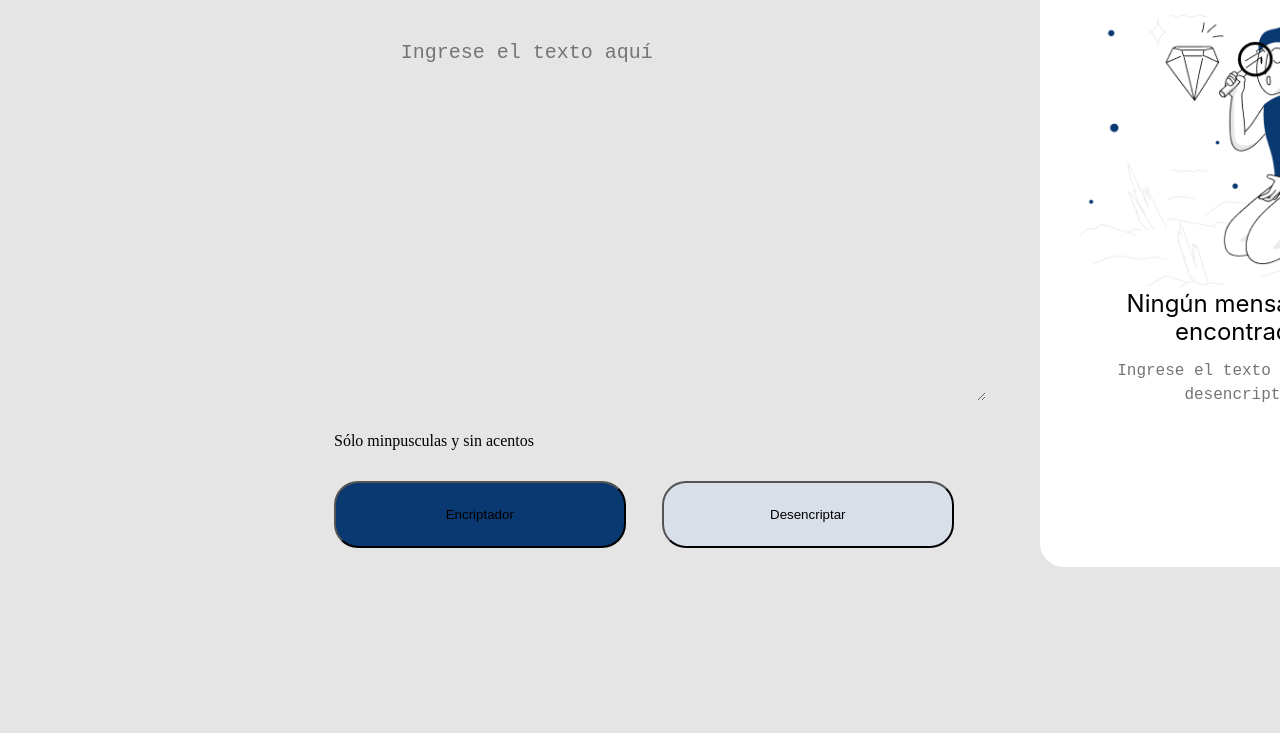
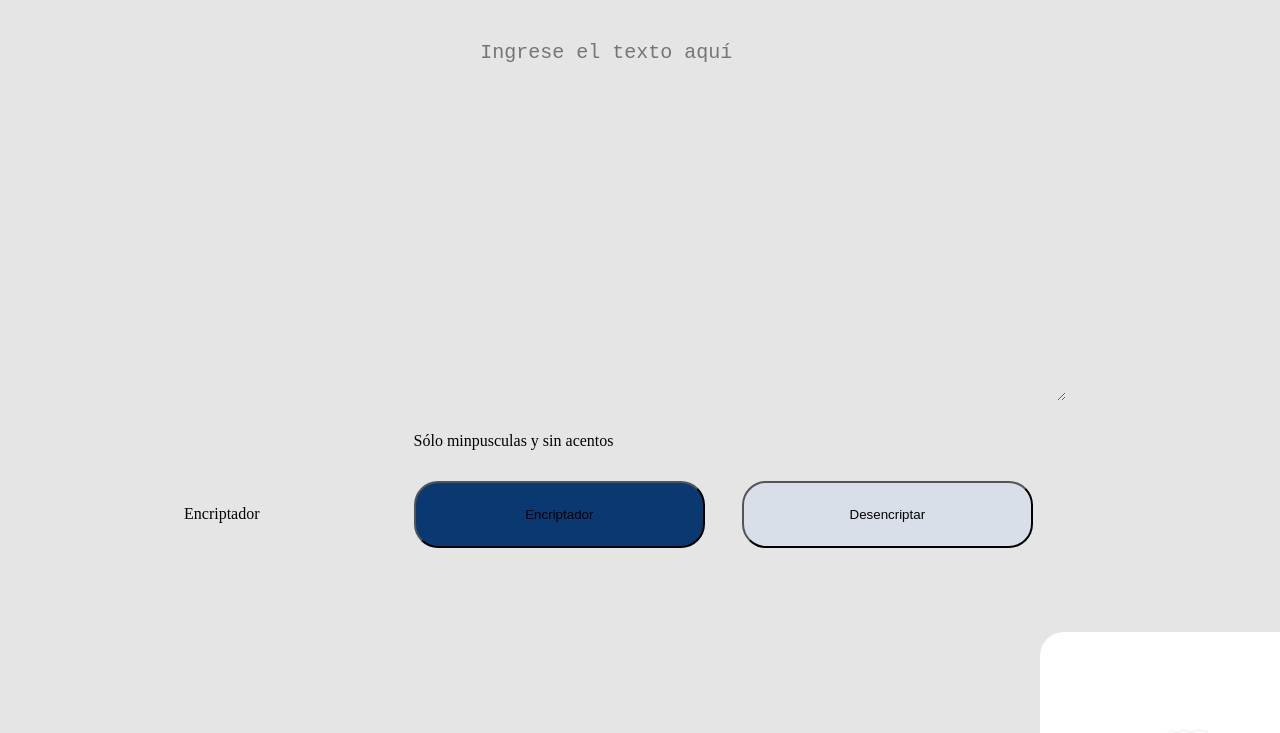
Before and after one commit to addaggio01/prueba, a plain HTML site: page index.html in a window 1280 px wide. Shown: the part 123-856 px from the top of the page. Before the commit the page ends 800 px from the top, so only its background shows below. Drawn offline with Linux system fonts and the light colour scheme.

Commit message:
Update index.html

```diff
--- a/index.html
+++ b/index.html
@@ -17,7 +17,7 @@
                 <img class="logoImg" src="img/Logo.png" alt="Logo">
 
             </div>
-
+          Encriptador
 
             <div class="left">
 
```
